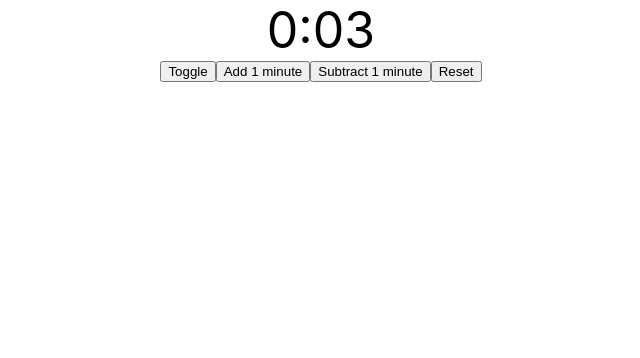
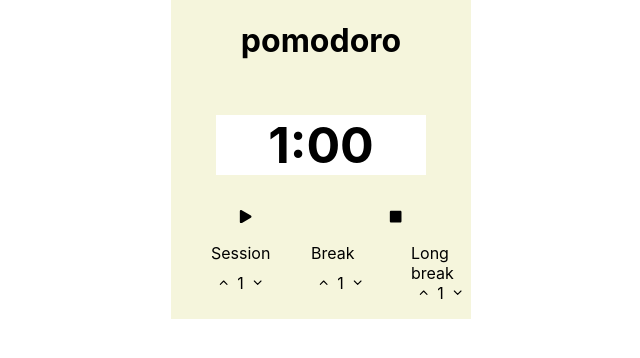
Before and after one commit to davidGasanov/Pomodoro-clock, a React (Create React App) app: page / in a window 1280 px wide. Shown: the top 358 px of the page, without its empty margins (319-959 px from the left). Built offline with nearby package versions, Linux system fonts and the light colour scheme.

Commit message:
fix!: fix the time delay.

```diff
--- a/package.json
+++ b/package.json
@@ -8,6 +8,7 @@
     "@testing-library/user-event": "^13.5.0",
     "react": "^17.0.2",
     "react-dom": "^17.0.2",
+    "react-icons": "^4.3.1",
     "react-scripts": "5.0.0",
     "web-vitals": "^2.1.4"
   },
--- a/src/App.css
+++ b/src/App.css
@@ -1,5 +1,7 @@
 .App {
-  text-align: center;
+  display: flex;
+  flex-direction: column;
+  align-items: center;
 }
 
 .App-logo {
@@ -38,6 +40,68 @@
 }
 
 
+button{
+  cursor: pointer;
+  background: none;
+  border: none;
+}
+
+
+/* --- <Time Display> --- */
+
+
+.time-box{
+  width: 300px;
+  height: auto;
+  display: flex;
+  flex-direction: column;
+  align-items: center;
+  background-color:beige
+}
+
+.time-and-toggles{
+  width: 300px;
+  display: flex;
+  flex-direction: column;
+  align-items: center;
+  justify-content: center;
+  text-align: center;
+}
+
+.toggles{
+  width: 100%;
+  display: flex;
+  justify-content:space-around;
+}
+
+
 .display-box{
   font-size: 50px;
+  width: 70%;
+  background-color: white;
 }
+
+/* --- </Time Display> --- */
+
+
+
+
+
+/* --- <Time Control> --- */
+
+
+.time-card-div{
+  display: flex;
+}
+
+.time-card{
+  list-style-type: none;
+  width: 25%;
+  display: grid;
+  grid-template-areas:
+  "h h h"
+  "u t d"
+}
+
+
+/* --- </Time Control> --- */
--- a/src/App.js
+++ b/src/App.js
@@ -1,12 +1,16 @@
+import "./App.css";
 
-import './App.css';
-import { useState, useEffect } from 'react';
-import TimeDisplay from './components/TimeDisplay';
+//hooks
+import { useState, useEffect } from "react";
+
+//components
+import TimeDisplay from "./components/TimeDisplay";
+import TimeControl from "./components/TimeControl";
 
 function App() {
-
-const [initialTime, setInitialTime] = useState(3);
-const [breakTime, setBreakTime] = useState(300);
+  const [initialTime, setInitialTime] = useState(60);
+  const [defaultBreak, setDefaultBreak] = useState(60);
+  const [defaultLongBreak, setDefaultLongBreak] = useState(60);
 
   const [pomodoro, setPomodoro] = useState(initialTime);
   const [counterStatus, setCounterStatus] = useState(false);
@@ -14,73 +18,76 @@ const [counterStatus, setCounterStatus] = useState(false);
   // There are 3 mode statuses: pomodoro, break and longBreak. The default is pomodoro.
   const [modeStatus, changeMode] = useState("pomodoro");
 
+  // Amount of completed pomodoros
+  const [completedPomodoros, setCompletedPomodoros] = useState(1);
 
-// snapshot of time when the counter is initialized/paused (used to avoid the 1 second delay).
-
-const [timeSnapshot, takeSnapshot] = useState(initialTime)
-
-
-useEffect(()=>{
-
-  if (pomodoro === 0){
-    changeMode("break")
-
+  // useEffect for mode switching
+  useEffect(() => {
+    if (pomodoro === 0 && modeStatus === "pomodoro") {
+      setCompletedPomodoros(completedPomodoros + 1);
+      if (completedPomodoros % 4 === 0) {
+        setTimeout(() => {
+          changeMode("longBreak");
+          setPomodoro(defaultLongBreak);
+        }, 1000);
+      } else {
+        setTimeout(() => {
+          changeMode("break");
+          setPomodoro(defaultLongBreak);
+        }, 1000);
       }
-},[pomodoro]
-)
-
-
-useEffect (()=>{
-
-  setPomodoro(initialTime);
-  takeSnapshot(initialTime);
-
-},
-[initialTime]);
-
-
-const toggleCounter = () =>{
-
-  modeStatus
-  setCounterStatus(!counterStatus)
-  takeSnapshot(pomodoro);
-
-
     }
 
+    if (
+      (pomodoro === 0 && modeStatus === "break") ||
+      (pomodoro === 0 && modeStatus === "longBreak")
+    ) {
+      setTimeout(() => {
+        setPomodoro(initialTime);
+        changeMode("pomodoro");
+      }, 1000);
+    }
+  }, [pomodoro]);
+
+  useEffect(() => {
+    setPomodoro(initialTime);
+  }, [initialTime]);
+
+  const toggleCounter = () => {
+    setCounterStatus(!counterStatus);
+  };
 
   // Time control
+  const addMinute = () => {
+    setInitialTime(initialTime + 60);
+  };
 
-const addMinute = () =>{
+  const subtractMinute = () => {
+    if(initialTime > 60)
+    setInitialTime(initialTime - 60);
+  };
 
-  counterStatus? setInitialTime(pomodoro+60) : setInitialTime(initialTime+60);
-
-  }
-
-
-const subtractMinute = () =>{
-
-  counterStatus? setInitialTime(pomodoro-60) : setInitialTime(initialTime-60);
-
-}
-
-
-const resetTimer = () =>{
+  const resetTimer = () => {
     setCounterStatus(false);
     setPomodoro(initialTime);
-}
+    console.log("resetPomo fired");
+  };
 
+  //
 
   return (
     <div className="App">
-
-      <TimeDisplay modeStatus={modeStatus} pomodoro={counterStatus? pomodoro : timeSnapshot} setPomodoro={setPomodoro}
-      breakTime={breakTime} setBreakTime={setBreakTime} counterStatus={counterStatus}/>
-      <button onClick={toggleCounter}>Toggle</button>
-      <button onClick={addMinute}>Add 1 minute</button>
-      <button onClick={subtractMinute}>Subtract 1 minute</button>
-      <button onClick={resetTimer}>Reset</button>
-
+      <TimeDisplay
+        toggleCounter={toggleCounter}
+        resetTimer={resetTimer}
+        modeStatus={modeStatus}
+        pomodoro={pomodoro}
+        setPomodoro={setPomodoro}
+        counterStatus={counterStatus}
+        initialTime={initialTime}
+        defaultBreak={defaultBreak}
+        defaultLongBreak={defaultLongBreak}
+      />
     </div>
   );
 }
--- /dev/null
+++ b/src/components/TimeControl.js
@@ -0,0 +1,33 @@
+import {FiChevronUp, FiChevronDown} from "react-icons/fi";
+
+
+const TimeControl = ({initialTime, defaultBreak, defaultLongBreak}) => {
+
+
+  return (
+    <div className="time-card-div">
+
+    <ul  className="time-card">
+      <li style={{gridArea: "h"}}>Session</li>
+      <li style={{gridArea: "u"}}><button><FiChevronUp/></button></li>
+      <li style={{gridArea: "t"}}>{initialTime/60}</li>
+      <li style={{gridArea: "d"}}><button><FiChevronDown/></button></li>
+    </ul>
+    <ul  className="time-card">
+      <li style={{gridArea: "h"}}>Break</li>
+      <li style={{gridArea: "u"}}><button><FiChevronUp/></button></li>
+      <li style={{gridArea: "t"}}>{defaultBreak/60}</li>
+      <li style={{gridArea: "d"}}><button><FiChevronDown/></button></li>
+    </ul>
+    <ul  className="time-card">
+      <li style={{gridArea: "h"}}>Long break</li>
+      <li style={{gridArea: "u"}}><button><FiChevronUp/></button></li>
+      <li style={{gridArea: "t"}}>{defaultLongBreak/60}</li>
+      <li style={{gridArea: "d"}}><button><FiChevronDown/></button></li>
+    </ul>
+
+    </div>
+  )
+}
+
+export default TimeControl
--- a/src/components/TimeDisplay.js
+++ b/src/components/TimeDisplay.js
@@ -1,61 +1,70 @@
+// Hooks
+import { useEffect, useRef } from "react";
 
-import { useEffect } from "react";
+// Components
+import TimeControl from "./TimeControl";
 
-const TimeDisplay = ({modeStatus, pomodoro, setPomodoro, breakTime, setBreakTime, counterStatus}) => {
+//Icons
+import { FaPlay, FaPause, FaStop } from "react-icons/fa";
 
-  console.log(modeStatus, breakTime);
+const TimeDisplay = ({
+  toggleCounter,
+  resetTimer,
+  modeStatus,
+  pomodoro,
+  setPomodoro,
+  counterStatus,
+  initialTime,
+  defaultBreak,
+  defaultLongBreak,
+}) => {
+  useEffect(() => {
+    if (counterStatus && pomodoro > 0) {
+      var timeOut = setTimeout(() => {
+          console.log("Counter status: "+counterStatus);
+          setPomodoro(pomodoro - 1);
+          console.log(pomodoro);
+      }, 1000);
+    }
 
-useEffect(()=>{
+    return () =>{
+      clearTimeout(timeOut);
+    }
+  }, [pomodoro, counterStatus]);
 
-  if(counterStatus){
+  let minutes = Math.floor(pomodoro / 60);
+  let seconds = pomodoro % 60 === 0 ? "00" : pomodoro % 60;
 
-    if(modeStatus == "pomodoro"){
-      const timeOut = setTimeout(()=>{
-      setPomodoro(pomodoro-1)
-  },1000)
-    clearTimeout(timeOut-1);
-} else if( modeStatus == "break"){
-
-  console.log("breakTimeOut fired");
-
-  const timeOut = setTimeout(()=>{
-    setBreakTime(breakTime-1)
-},1000)
-    clearTimeout(timeOut-1);
-}
-
-
-
-}
-
-
-},[pomodoro, breakTime, counterStatus])
-
-let timeVar
-
-switch(modeStatus){
-
-  case "pomodoro":
-
-    timeVar = pomodoro;
-    break;
-
-  case "break":
-
-    timeVar = breakTime;
-    break;
-}
-
-let minutes = Math.floor(timeVar / 60);
-let seconds = timeVar % 60 === 0? "00" : timeVar % 60;
-
-if (seconds < 10){
-  seconds = seconds.toString().padStart(2, '0');
-}
+  // Formats the seconds below 10
+  if (seconds < 10) {
+    seconds = seconds.toString().padStart(2, "0");
+  }
 
   return (
-    <div className="display-box">{minutes}:{seconds}</div>
-  )
-}
+    <div className="time-box">
+      <h1>{modeStatus}</h1>
 
-export default TimeDisplay
+      <div className="time-and-toggles">
+        <h1 className="display-box">
+          {minutes}:{seconds}
+        </h1>
+        <div className="toggles">
+          <button onClick={toggleCounter}>
+            {counterStatus ? <FaPause /> : <FaPlay />}{" "}
+          </button>
+          <button onClick={resetTimer}>
+            <FaStop />
+          </button>
+        </div>
+      </div>
+
+      <TimeControl
+        initialTime={initialTime}
+        defaultBreak={defaultBreak}
+        defaultLongBreak={defaultLongBreak}
+      />
+    </div>
+  );
+};
+
+export default TimeDisplay;
```
Also changed, not shown: 1 other file (tests, documents, lock files or other folders). Lines whose indentation alone changed are shown as unchanged.
